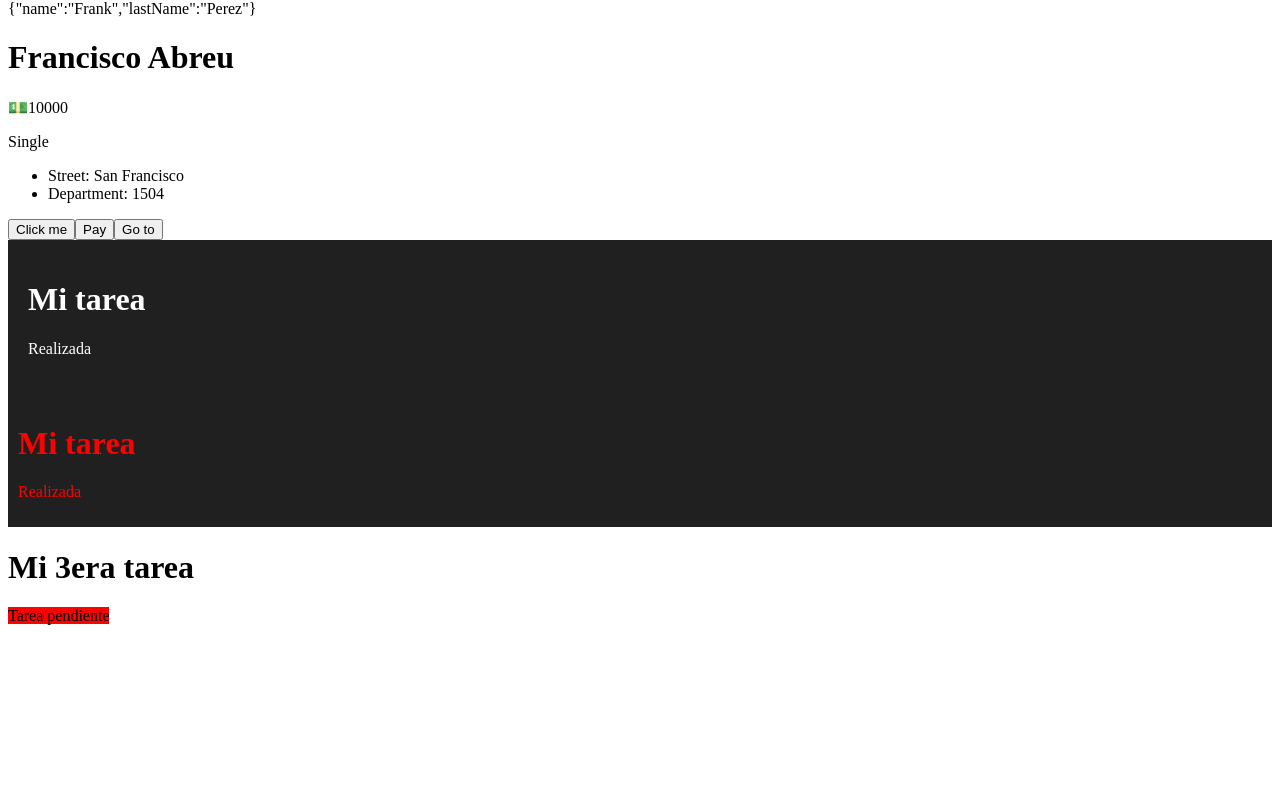
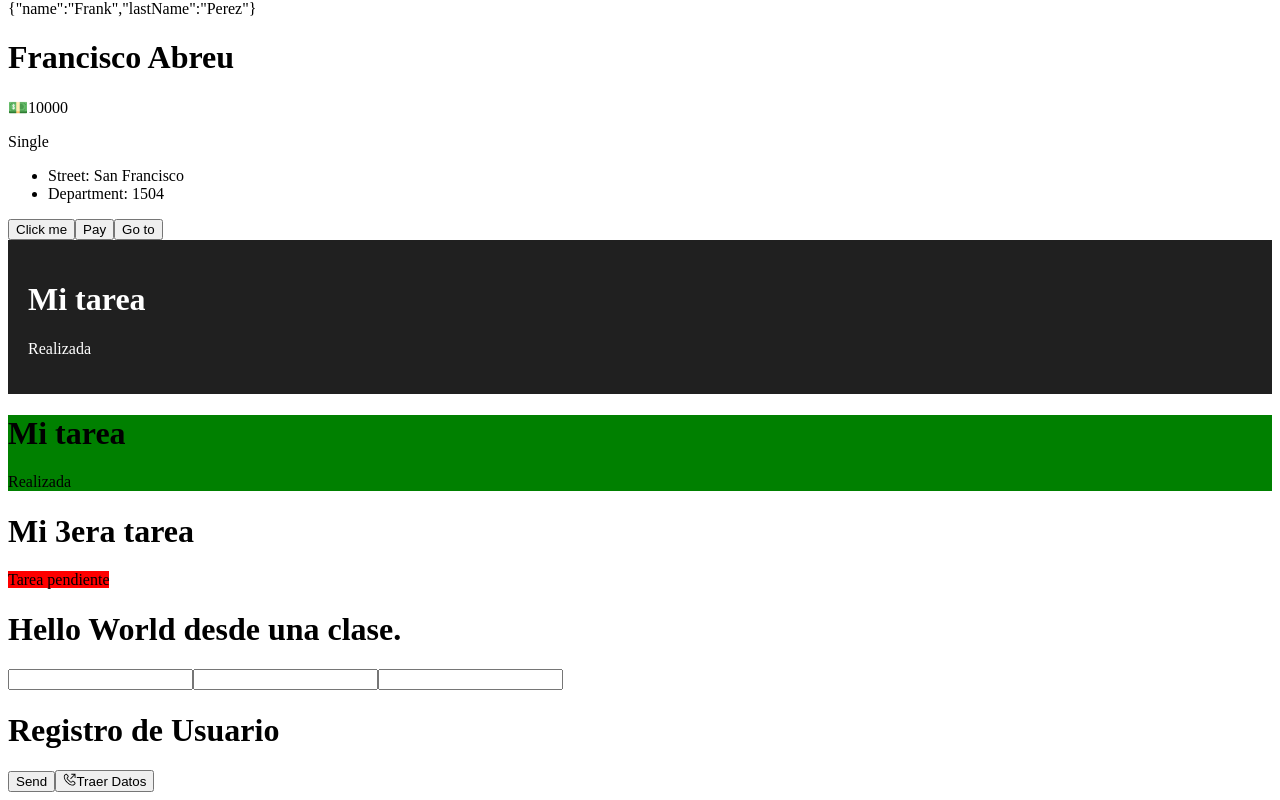
Before and after one commit to abreufran/react-course, a React (Create React App) app: page / in a window 1280 px wide. Shown: the part 248-1048 px from the top of the page. Before the commit the page ends 881 px from the top, so only its background shows below. Built offline with nearby package versions, Linux system fonts and the light colour scheme.

Commit message:
Changes.

```diff
--- a/package.json
+++ b/package.json
@@ -9,6 +9,7 @@
     "prop-types": "^15.8.1",
     "react": "^18.2.0",
     "react-dom": "^18.2.0",
+    "react-icons": "^4.6.0",
     "react-scripts": "5.0.1",
     "web-vitals": "^2.1.4"
   },
--- a/src/Button.js
+++ b/src/Button.js
@@ -1,7 +1,15 @@
 import PropTypes from "prop-types";
 
 export function Button({ text }) {
-  return <button>{text}</button>;
+  return (
+    <button
+      onClick={function () {
+        console.log("Hola Mundo");
+      }}
+    >
+      {text}
+    </button>
+  );
 }
 
 Button.propTypes = {
--- /dev/null
+++ b/src/Posts.js
@@ -0,0 +1,17 @@
+import { VscCallOutgoing } from "react-icons/vsc";
+
+export const Posts = () => {
+  return (
+    <button
+      onClick={() => {
+        fetch("https://jsonplaceholder.typicode.com/posts")
+          .then((response) => response.json())
+          .then((data) => console.log(data))
+          .catch((error) => console.log(error));
+      }}
+    >
+      <VscCallOutgoing />
+      Traer Datos
+    </button>
+  );
+};
--- /dev/null
+++ b/src/Saludar.js
@@ -0,0 +1,7 @@
+import { Component } from "react";
+
+export class Saludar extends Component {
+  render() {
+    return <h1>Hello World desde una clase.</h1>;
+  }
+}
--- a/src/Task.js
+++ b/src/Task.js
@@ -10,7 +10,7 @@ export function TaskCard({ ready }) {
         <h1 style={titleStyles}>Mi tarea</h1>
         <p>Realizada</p>
       </div>
-      <div className="card">
+      <div className={ready ? "bg-red" : "bg-green"}>
         <h1 style={titleStyles}>Mi tarea</h1>
         <p>Realizada</p>
       </div>
--- a/src/index.js
+++ b/src/index.js
@@ -3,9 +3,15 @@ import ReactDOM from "react-dom/client";
 import { Button } from "./Button";
 import { Greeting, UserCard } from "./Greeting";
 import { TaskCard } from "./Task";
+import { Saludar } from "./Saludar";
+import { Posts } from "./Posts";
 
 const rootElement = document.getElementById("root");
 const root = ReactDOM.createRoot(rootElement);
+
+const handleChange = (e) => {
+  console.log(e.target.value);
+};
 
 root.render(
   <>
@@ -28,5 +34,37 @@ root.render(
     <Button text="Go to" />
 
     <TaskCard ready={false} />
+
+    <Saludar />
+
+    <input
+      id="inputId"
+      onChange={function (e) {
+        console.log(e.target.id);
+        console.log(e.target.value);
+        console.log("escribiendo en el input");
+      }}
+    />
+
+    <input id="inputId2" onChange={handleChange} />
+
+    <input
+      id="inputId3"
+      onDoubleClick={function (e) {
+        console.log("Doble clic");
+      }}
+    />
+
+    <form
+      onSubmit={(e) => {
+        e.preventDefault(); //Quita la redireccion por defecto.
+        console.log("Enviando formulario.");
+      }}
+    >
+      <h1>Registro de Usuario</h1>
+      <button>Send</button>
+
+      <Posts />
+    </form>
   </>
 );
--- a/src/task.css
+++ b/src/task.css
@@ -3,3 +3,11 @@
     color: red;
     padding: 10px;
 }
+
+.bg-red {
+    background: red;
+}
+
+.bg-green {
+    background: green;
+}
```
Also changed, not shown: 1 other file (tests, documents, lock files or other folders).
